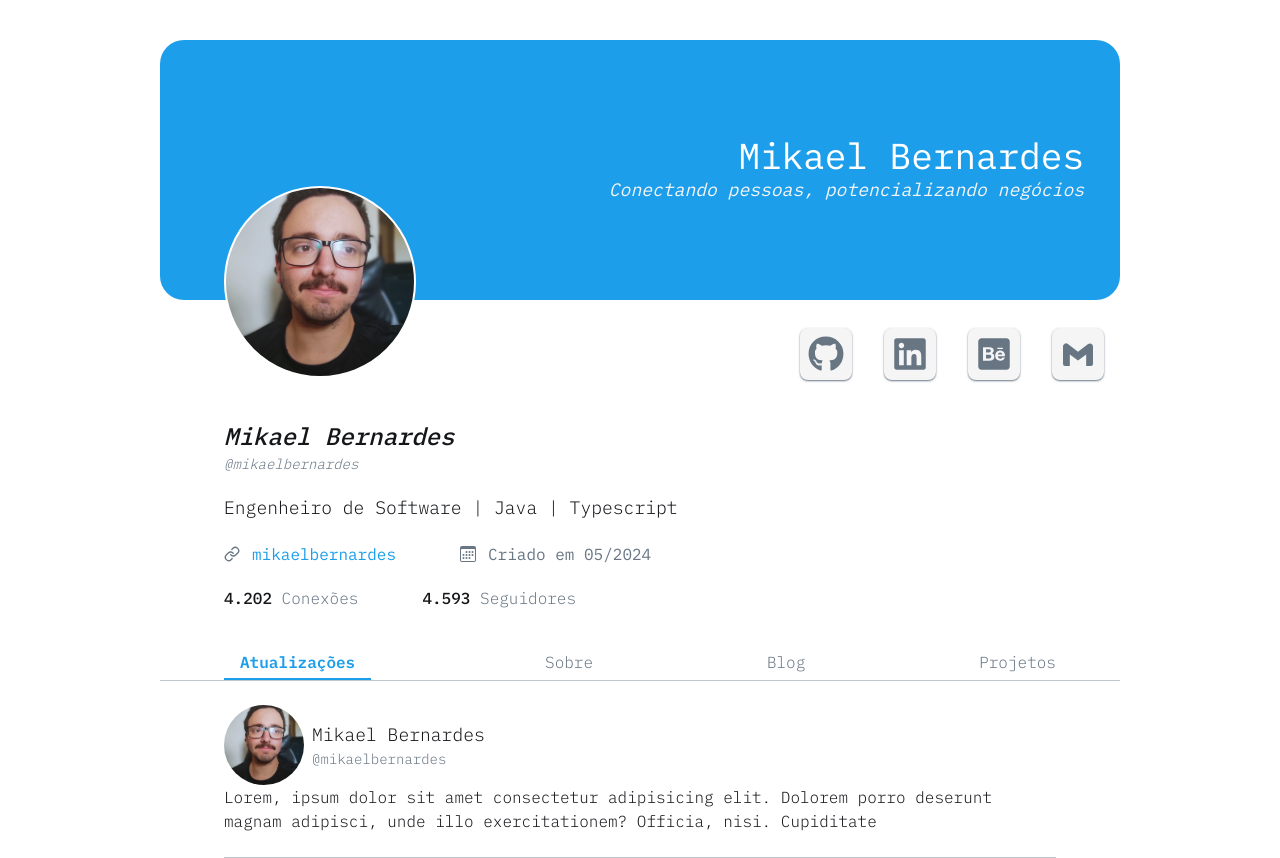
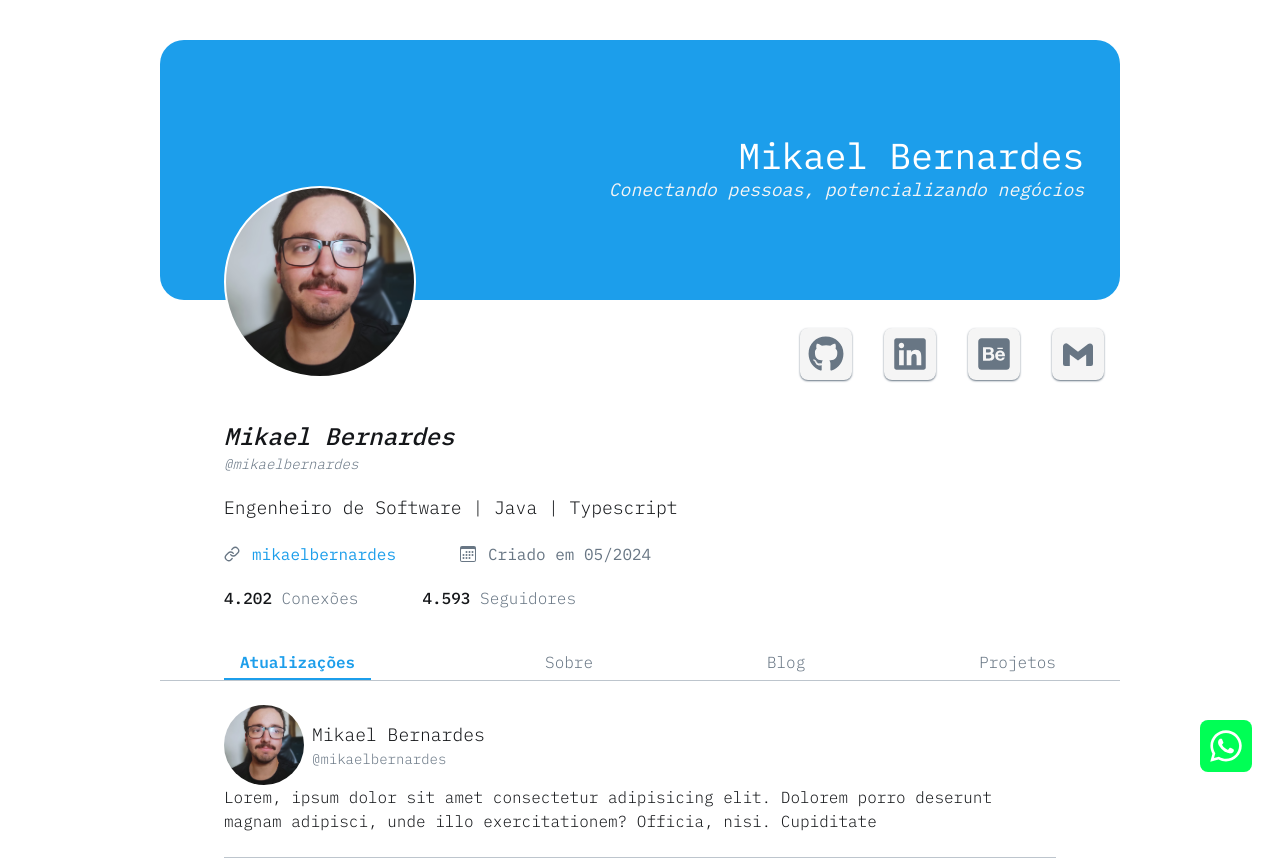
Before and after one commit to mikaelbernardes/my-app, a Next.js app: page / in a window 1280 px wide. Built offline with nearby package versions, Linux system fonts and the light colour scheme.

Commit message:
feat: add whatsapp contact fixed for my number

```diff
--- a/src/app/page.tsx
+++ b/src/app/page.tsx
@@ -1,6 +1,9 @@
+/* eslint-disable max-len */
 import { CardAtualizationsTemplate } from "@/shared/components/Card/template/CardAtualizationsTemplate";
 import { DefaultNavigationHeader } from "@/shared/layout/DefaultNavigationHeader";
 import Perfil from "@public/perfil.jpg";
+import Link from "next/link";
+import { FaWhatsapp } from "react-icons/fa";
 
 export default function Home() {
 	return (
@@ -14,6 +17,24 @@ export default function Home() {
 					content="Lorem, ipsum dolor sit amet consectetur adipisicing elit. Dolorem porro deserunt magnam adipisci, unde illo exercitationem? Officia, nisi. Cupiditate"
 				/>
 			</div>
+			<Link
+				href="https://w.app/z6agWN"
+				title="Whatsapp"
+				className="group fixed bottom-5 right-5 inline-flex items-center justify-center mb-2 mr-2 text-sm font-medium text-BG100 rounded-lg group bg-[#00FF55] focus:ring-4 focus:outline-none w-fit h-fit p-2"
+			>
+				<FaWhatsapp className="xs:text-base sm:text-xl md:text-3xl lg:text-4xl xl:text-5xl" />
+				<div
+					className="ease-in duration-300 opacity-0 group-hover:block group-hover:opacity-100 transition-all"
+				>
+					<div
+						className="ease-in-out duration-500 -translate-y-4 pointer-events-none transition-all group-hover:-translate-y-16 absolute left-1/2 z-50 flex -translate-x-44 flex-col items-center rounded-sm text-center text-sm text-slate-300 before:-top-2"
+					>
+						<div className="rounded-sm bg-Primary py-1 px-2">
+							<p className="whitespace-nowrap">Entre em contato comigo</p>
+						</div>
+					</div>
+				</div>
+			</Link>
 		</main>
 	);
 }
```
